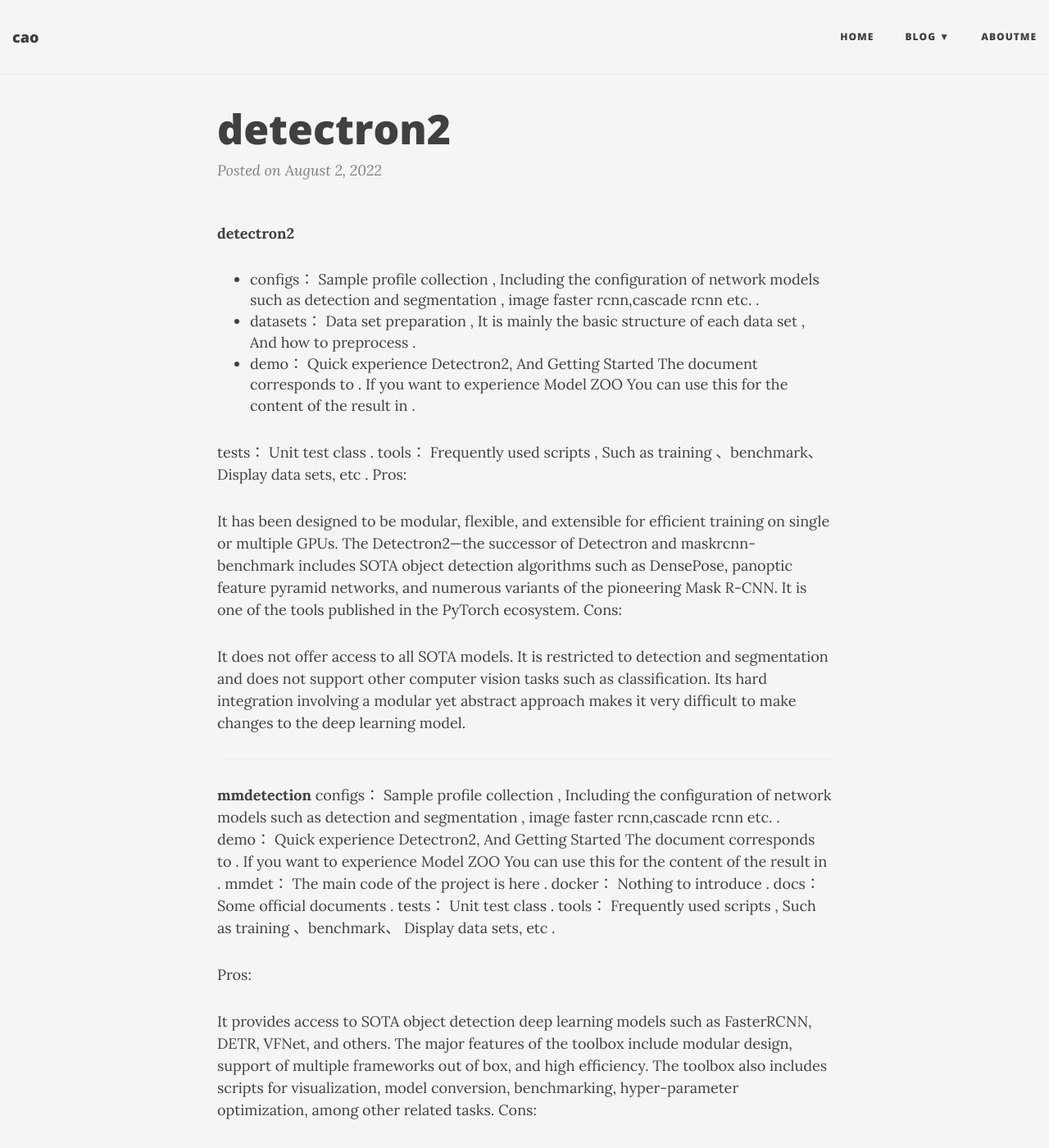
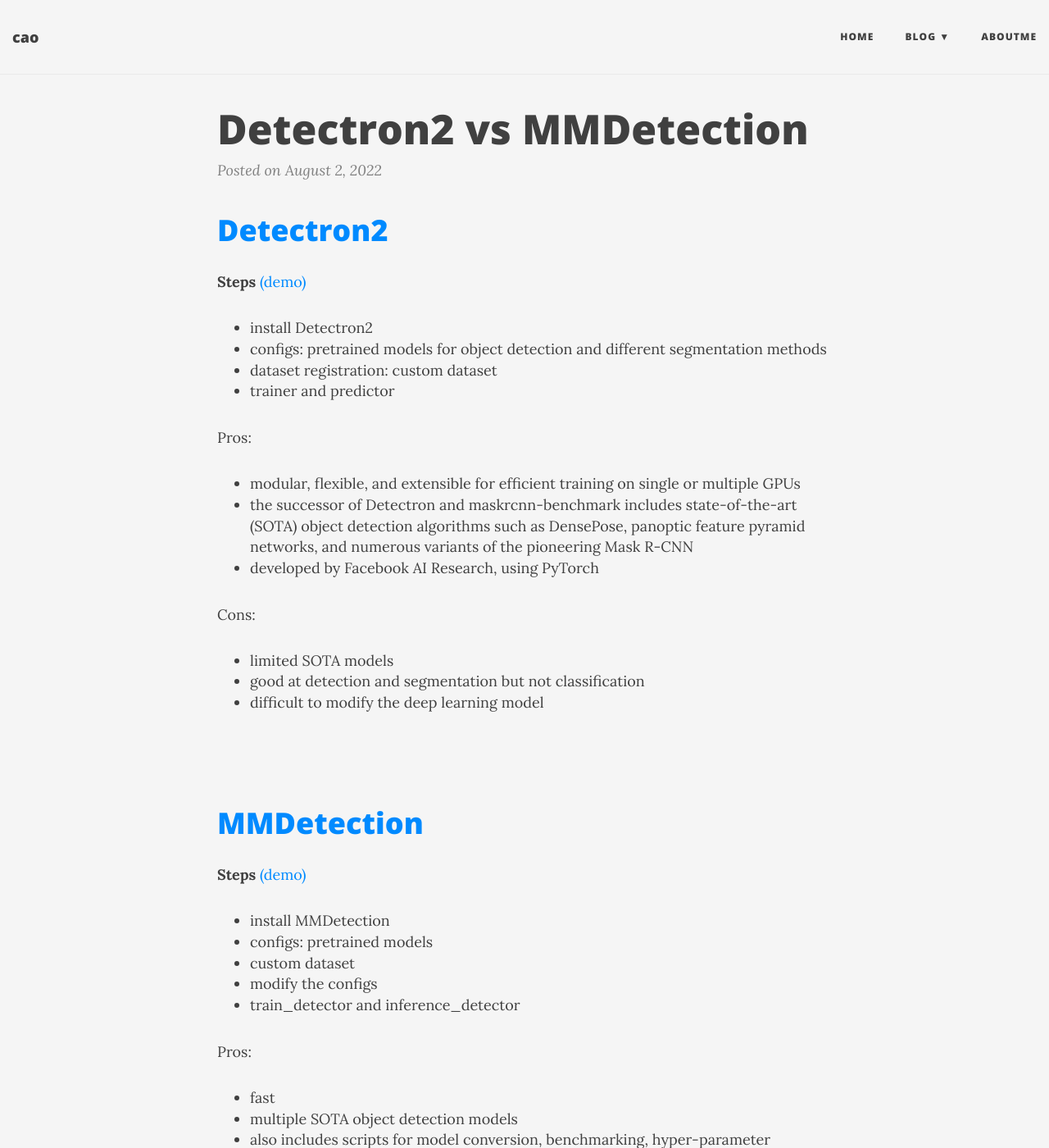
Before and after one commit to creatorcao/creatorcao.github.io, a Jekyll site: the page built from _posts/2022-08-02-detectron2.md, in a window 1280 px wide and 1400 px high. Shown: the whole window at 82% size. Built offline with Jekyll 4.4.1, drawn with Linux system fonts in a browser that asks for light colours; nearby versions of some CDN libraries; some of the changed text lies outside the part shown.

Commit message:
Update 2022-08-02-detectron2.md

```diff
--- a/_posts/2022-08-02-detectron2.md
+++ b/_posts/2022-08-02-detectron2.md
@@ -1,57 +1,55 @@
 ---
 layout: post
 published: true
-title: detectron2
+title: Detectron2 vs MMDetection
 date: '2022-08-02'
 ---
+# [Detectron2](https://github.com/facebookresearch/detectron2)
 
-**detectron2**
-- configs： Sample profile collection , Including the configuration of network models such as detection and segmentation , image faster rcnn,cascade rcnn etc. .
-- datasets： Data set preparation , It is mainly the basic structure of each data set , And how to preprocess .
-- demo： Quick experience Detectron2, And Getting Started The document corresponds to . If you want to experience Model ZOO You can use this for the content of the result in .
+**Steps** [(demo)](https://github.com/creatorcao/mask-rcnn/blob/main/Detectron2_tutorial.ipynb)
+- install Detectron2
+- configs: pretrained models for object detection and different segmentation methods
+- dataset registration: custom dataset
+- trainer and predictor
 
-tests： Unit test class .
-tools： Frequently used scripts , Such as training 、benchmark、 Display data sets, etc .
 Pros:
+- modular, flexible, and extensible for efficient training on single or multiple GPUs
+- the successor of Detectron and maskrcnn-benchmark includes state-of-the-art (SOTA) object detection algorithms such as DensePose, panoptic feature pyramid networks, and numerous variants of the pioneering Mask R-CNN
+- developed by Facebook AI Research, using PyTorch
 
-It has been designed to be modular, flexible, and extensible for efficient training on single or multiple GPUs.
-The Detectron2—the successor of Detectron and maskrcnn-benchmark includes SOTA object detection algorithms such as DensePose, panoptic feature pyramid networks, and numerous variants of the pioneering Mask R-CNN.
-It is one of the tools published in the PyTorch ecosystem.
 Cons:
+- limited SOTA models
+- good at detection and segmentation but not classification
+- difficult to modify the deep learning model
 
-It does not offer access to all SOTA models.
-It is restricted to detection and segmentation and does not support other computer vision tasks such as classification.
-Its hard integration involving a modular yet abstract approach makes it very difficult to make changes to the deep learning model.
+&nbsp;<br>
+&nbsp;<br>
+# [MMDetection](https://github.com/open-mmlab/mmdetection)
 
---------------------------------------------------------------------------------------------------------------
+**Steps** [(demo)](https://github.com/open-mmlab/mmdetection/blob/master/demo/MMDet_InstanceSeg_Tutorial.ipynb)
+- install MMDetection
+- configs: pretrained models
+- custom dataset
+- modify the configs
+- train_detector and inference_detector
+
+Pros:
+- fast
+- multiple SOTA object detection models
+- also includes scripts for model conversion, benchmarking, hyper-parameter optimization
+
+Cons:
+- restricted to some object detection and instance segmentation models
+- not support image classification
+
+&nbsp;<br>
+&nbsp;<br>
+I choose Detectron2 because of the [First Impression](https://en.wikipedia.org/wiki/First_impression_(psychology)) effect, I implemted it first and was attracted by the colorful masks, and easy steps.
 
 
-**mmdetection**
-configs： Sample profile collection , Including the configuration of network models such as detection and segmentation , image faster rcnn,cascade rcnn etc. .
-demo： Quick experience Detectron2, And Getting Started The document corresponds to . If you want to experience Model ZOO You can use this for the content of the result in .
-mmdet： The main code of the project is here .
-docker： Nothing to introduce .
-docs： Some official documents .
-tests： Unit test class .
-tools： Frequently used scripts , Such as training 、benchmark、 Display data sets, etc .
+&nbsp;<br>
+&nbsp;<br>
 
-Pros:
-
-It provides access to SOTA object detection deep learning models such as FasterRCNN, DETR, VFNet, and others.
-The major features of the toolbox include modular design, support of multiple frameworks out of box, and high efficiency.
-The toolbox also includes scripts for visualization, model conversion, benchmarking, hyper-parameter optimization, among other related tasks.
-Cons:
-
-It is restricted to supporting object detection models and some instance detection models.
-It does not support other computer vision problems such as classification.
-
-
-
-
-
-
-
-https://mmdetection.readthedocs.io/en/latest/model_zoo.html#comparison-with-detectron2
-
-
-https://www.libhunt.com/compare-mmdetection-vs-detectron2?ref=compare
+### Reference
+1. [Comparison MMDetection with Detectron2](https://mmdetection.readthedocs.io/en/latest/model_zoo.html#comparison-with-detectron2)
+2. [Realtime comparison mmdetection vs detectron2 and see what are their differences](https://www.libhunt.com/compare-mmdetection-vs-detectron2?ref=compare)
```
